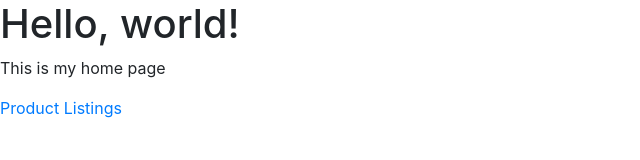
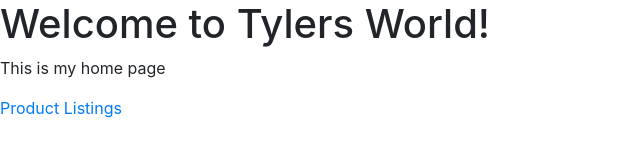
Before and after one commit to tbecks02/IntroToNodeJS, a plain HTML site: page index.html in a window 1280 px wide. Shown: the whole page, without its empty margins (0-640 px from the left). Drawn offline with nearby package versions, Linux system fonts and the light colour scheme.

Commit message:
changed index.html file

```diff
--- a/index.html
+++ b/index.html
@@ -8,10 +8,10 @@
     <!-- Bootstrap CSS -->
     <link rel="stylesheet" href="https://cdn.jsdelivr.net/npm/bootstrap@4.5.3/dist/css/bootstrap.min.css" integrity="sha384-TX8t27EcRE3e/ihU7zmQxVncDAy5uIKz4rEkgIXeMed4M0jlfIDPvg6uqKI2xXr2" crossorigin="anonymous">
 
-    <title>Home</title>
+    <title>Tyler Becker</title>
   </head>
   <body>
-    <h1>Hello, world!</h1>
+    <h1>Welcome to Tylers World!</h1>
     <p>This is my home page</p>
     <a href ="products">Product Listings</a>
 
```
